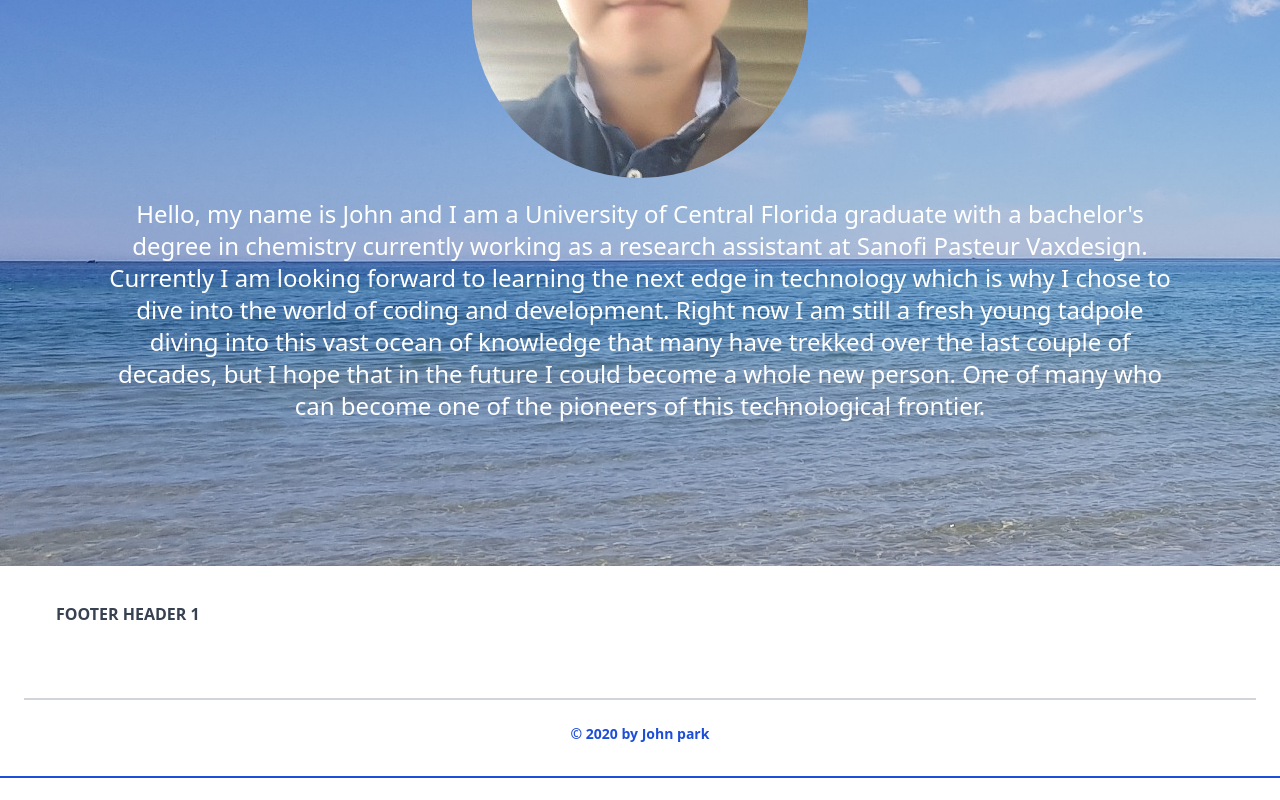
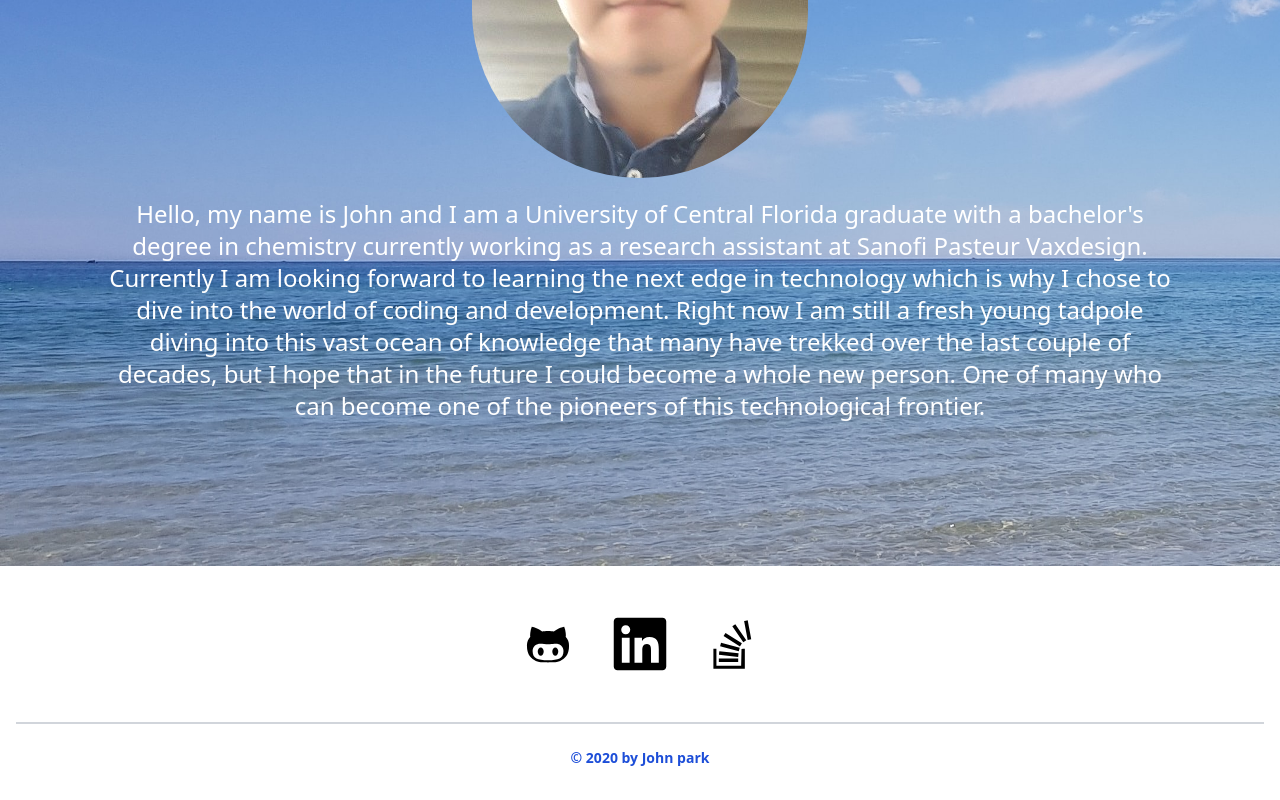
Before and after one commit to aznjp/react-portfolio, a React (Create React App) app: page / in a window 1280 px wide. Shown: the part 738-1538 px from the top of the page. Before the commit the page ends 1516 px from the top, so only its background shows below. Built offline with nearby package versions, Linux system fonts and the light colour scheme.

Commit message:
finished up footer component

```diff
--- a/src/components/Footer/index.js
+++ b/src/components/Footer/index.js
@@ -1,19 +1,29 @@
 import React from 'react';
 
+import { DiGithubAlt, DiStackoverflow} from "react-icons/di"
+import { FaLinkedin } from "react-icons/fa";
+
+
 function Footer() {
+
 return (
-<footer class="footer bg-white relative pt-1 border-b-2 border-blue-700">
+    <footer class="footer bg-white relative border-blue-700">
         <div class="container mx-auto px-6">
-        <div class="sm:flex sm:mt-8">
-            <div class="mt-8 sm:mt-0 sm:w-full sm:px-8 flex flex-col md:flex-row justify-between">
-                <div class="flex flex-col">
-                    <span class="font-bold text-gray-700 uppercase mb-2">Footer header 1</span>
+            <div class="mt-8 text-4xl lg:text-6xl flex flex-row justify-center">
+                <a href="https://github.com/aznjp" className="p-4">
+                    <DiGithubAlt/>
+                </a>
+                <a href="https://www.linkedin.com/in/john-park-8a4178176/" className="p-4">
+                    <FaLinkedin/>
+                </a>
+                <a href="https://stackoverflow.com/users/14980701/john-park" className="p-4">
+                    <DiStackoverflow/>
+                </a>
             </div>
         </div>
-        </div>
-    </div>
-    <div class="container mx-auto px-6">
-        <div class="mt-16 border-t-2 border-gray-300 flex flex-col items-center">
+
+        <div class="container mx-auto px-4">
+            <div class="mt-8 border-t-2 border-gray-300 flex flex-col items-center">
                 <div class="sm:w-2/3 text-center py-6">
                     <p class="text-sm text-blue-700 font-bold mb-2">
                         © 2020 by John park
--- a/src/components/Navigation/index.js
+++ b/src/components/Navigation/index.js
@@ -1,6 +1,5 @@
 import React, {useEffect} from 'react';
 
-import "../../App.css";
 import "../../index.css";
 
 function Navigation(props) {
@@ -27,8 +26,6 @@ function Navigation(props) {
           </a>
         </div>
 
-
-
         <div className="w-full flex-grow lg:flex lg:items-center lg:w-auto lg:block">
           <ul className = "flex justify-center lg:justify-end flex-1 items-center text-lg xl:text-2xl">
             {tabs.map((tabs) => (
```
Also changed, not shown: 1 other file (tests, documents, lock files or other folders). Lines whose indentation alone changed are shown as unchanged.
